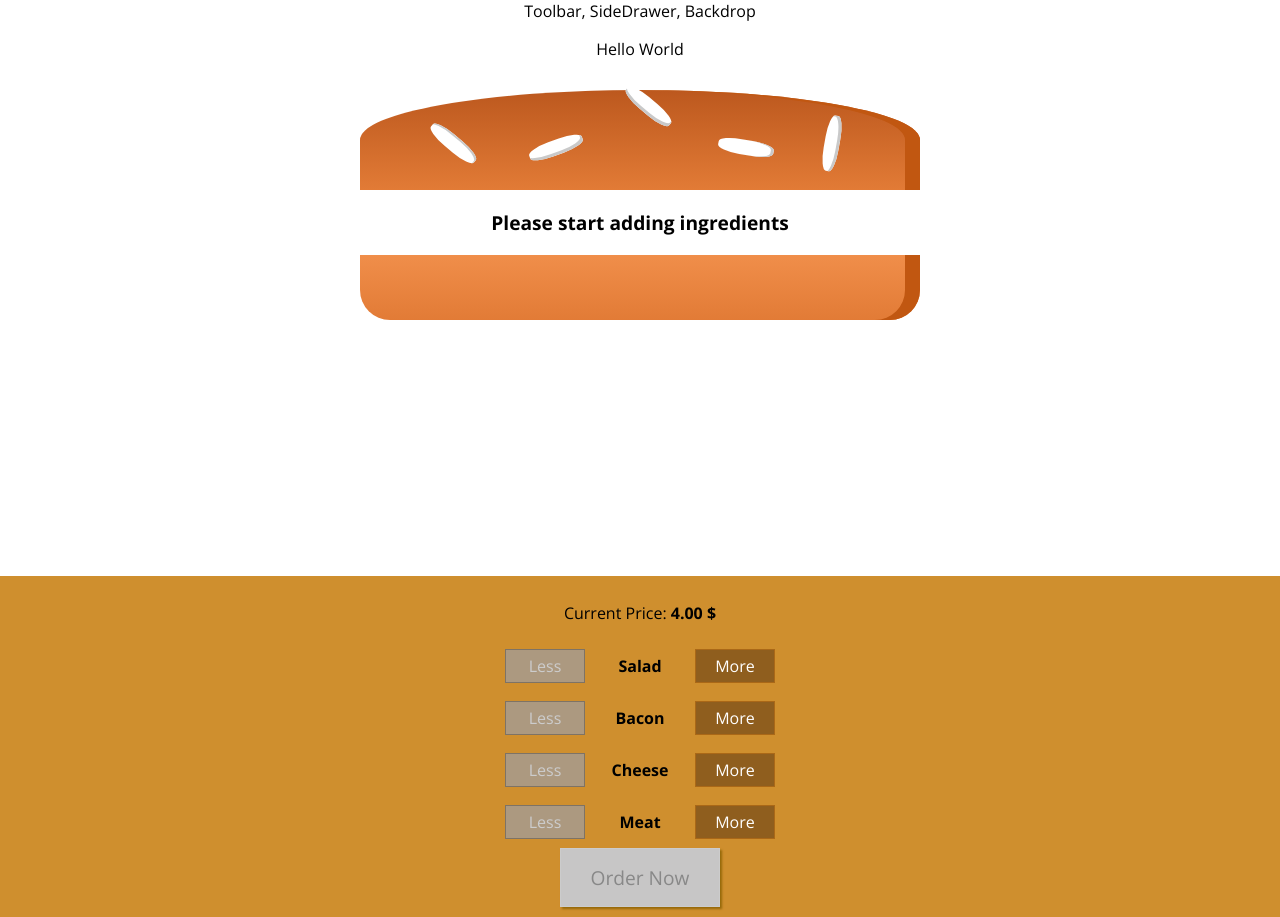
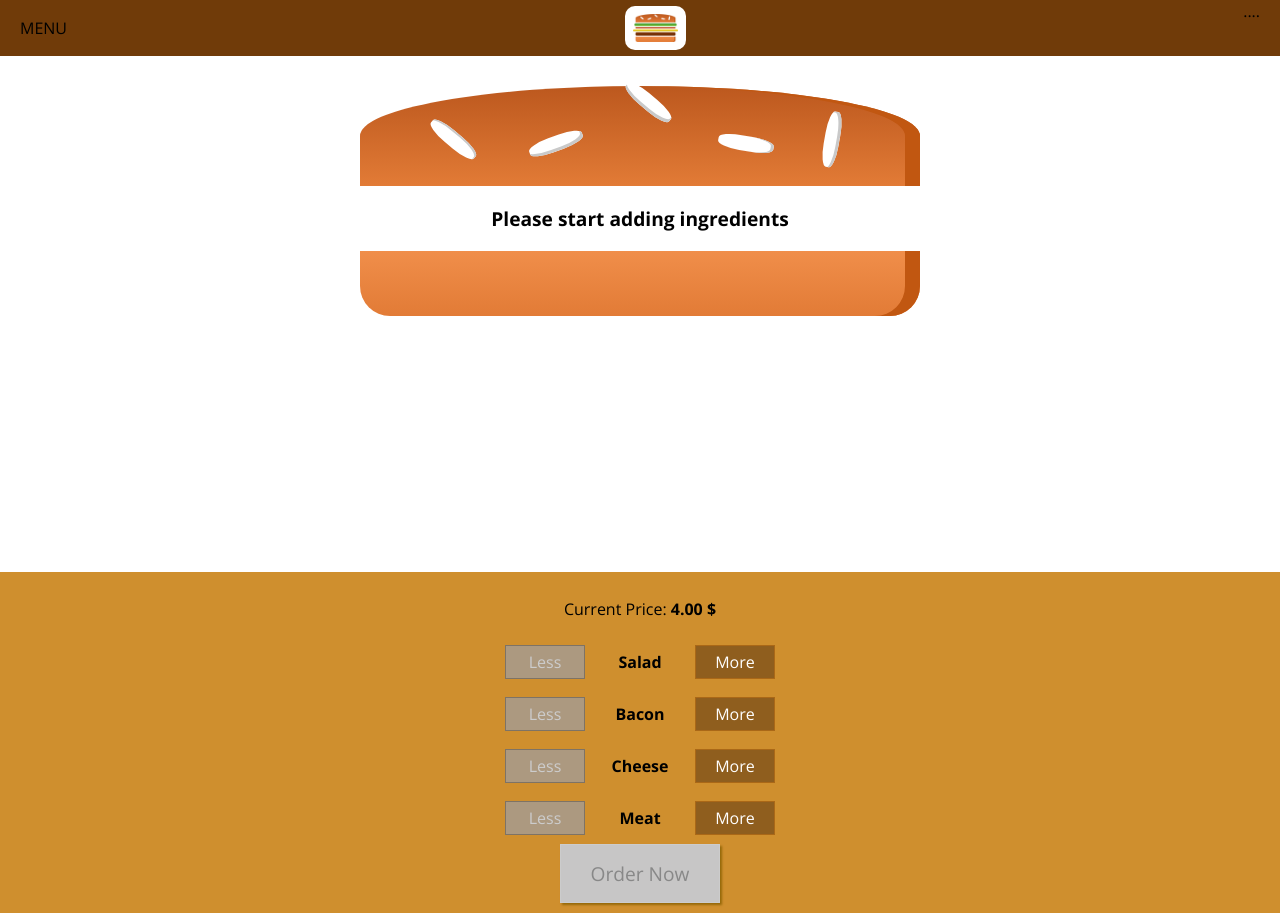
Before and after one commit to njrafi/Burger-Builder-FrontEnd, a React (Create React App) app: page / in a window 1280 px wide. Built offline with nearby package versions, Linux system fonts and the light colour scheme.

Commit message:
added logo

```diff
--- a/src/Components/Burger/OrderSummary/OrderSummary.js
+++ b/src/Components/Burger/OrderSummary/OrderSummary.js
@@ -17,7 +17,7 @@
 			<p>A delicious burger with the following ingredients: </p>
 			<ul>{ingredientSummary}</ul>
 			<p style={{ textAlign: "center" }}>
-				<strong>Total Price: {props.price}</strong>
+				<strong>Total Price: {props.price.toFixed(2)} $</strong>
 			</p>
 			<Button buttonType="Success" onClick={props.continueOrder}>
 				Checkout
--- a/src/Components/Layout/Layout.js
+++ b/src/Components/Layout/Layout.js
@@ -1,11 +1,12 @@
 import React from "react";
 import Aux from "../../hoc/Auxilary";
 import styles from "./Layout.module.css";
+import Toolbar from "../Navigation/Toolbar/Toolbar";
 
 const Layout = (props) => {
 	return (
 		<Aux>
-			<div>Toolbar, SideDrawer, Backdrop</div>
+			<Toolbar />
 			<main className={styles.Content}>{props.children}</main>
 		</Aux>
 	);
--- a/src/Components/Layout/Layout.module.css
+++ b/src/Components/Layout/Layout.module.css
@@ -1,3 +1,3 @@
 .Content {
-    margin-top: 16px;
+    margin-top: 72px;
 }
--- /dev/null
+++ b/src/Components/Logo/Logo.js
@@ -0,0 +1,12 @@
+import React from "react";
+import burgerLogo from "../../Assets/images/burger-logo.png";
+import styles from "./Logo.module.css";
+const Logo = (props) => {
+	return (
+		<div className={styles.Logo}>
+			<img src={burgerLogo} alt="MyBurger"></img>
+		</div>
+	);
+};
+
+export default Logo;
--- /dev/null
+++ b/src/Components/Logo/Logo.module.css
@@ -0,0 +1,12 @@
+.Logo {
+    background-color: white;
+    padding: 8px;
+    height: 80%;
+    box-sizing: border-box;
+    border-radius: 10px;
+}
+
+
+.Logo img {
+    height: 100%;
+}
--- /dev/null
+++ b/src/Components/Navigation/Toolbar/Toolbal.module.css
@@ -0,0 +1,19 @@
+.Toolbar {
+    height: 56px;
+    width: 100%;
+    position: fixed;
+    top: 0;
+    left: 0;
+    background-color: #703B09;
+    display: flex;
+    justify-content: space-between;
+    align-items: center;
+    padding: 0 20px;
+    box-sizing: border-box;
+    z-index: 90;
+}
+
+
+.Toolbar nav {
+    height: 100%;
+}
--- /dev/null
+++ b/src/Components/Navigation/Toolbar/Toolbar.js
@@ -0,0 +1,15 @@
+import React from "react";
+import styles from "./Toolbal.module.css";
+import Logo from "../../Logo/Logo";
+
+const Toolbar = (props) => {
+	return (
+		<header className={styles.Toolbar}>
+			<div>MENU</div>
+			<Logo />
+			<nav>....</nav>
+		</header>
+	);
+};
+
+export default Toolbar;
--- a/src/Containers/App.js
+++ b/src/Containers/App.js
@@ -8,7 +8,6 @@
 		return (
 			<div className={styles.App}>
 				<Layout>
-					<p>Hello World</p>
 					<BurgerBuilder></BurgerBuilder>
 				</Layout>
 			</div>
```
Also changed, not shown: src/Assets/images/burger-logo.png (added).
